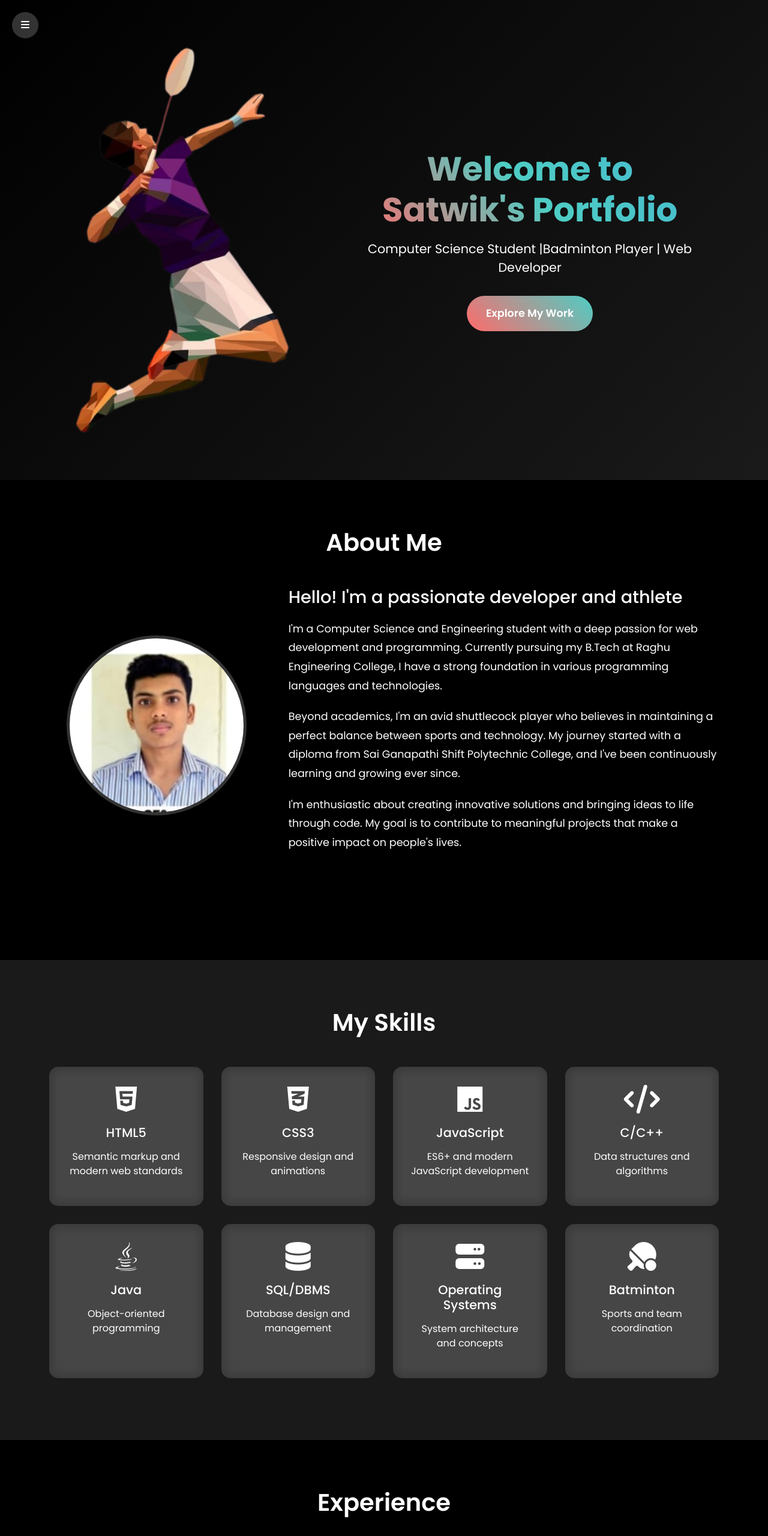
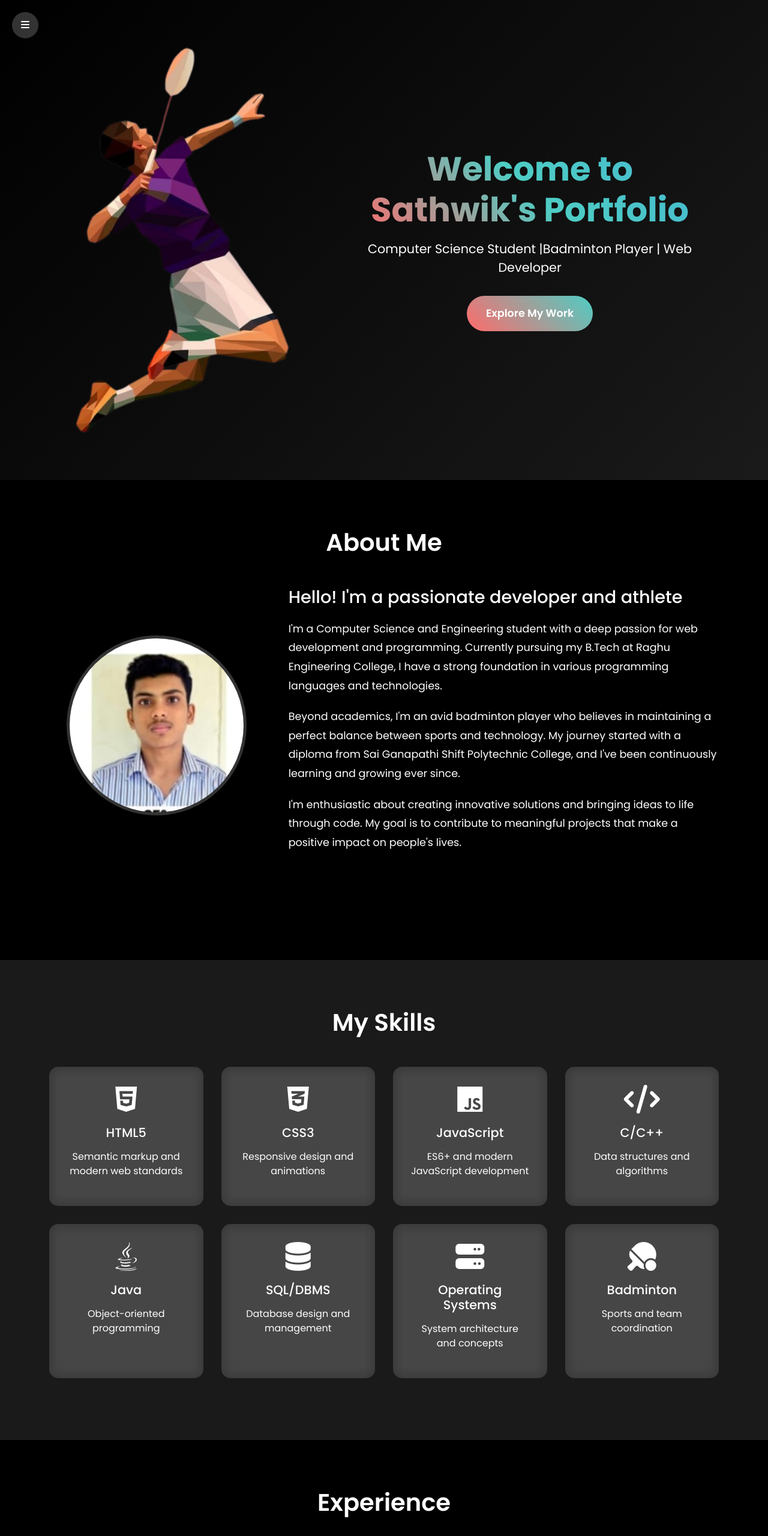
Before and after one commit to phanikumarkodukulla/satwick-porto, a plain HTML site: page index.html in a window 1280 px wide. Shown: the top 2560 px of the page at 60% size. Drawn offline with nearby package versions, Linux system fonts and the light colour scheme; some icons are missing.

Commit message:
Update index.html

```diff
--- a/index.html
+++ b/index.html
@@ -3,7 +3,7 @@
 <head>
     <meta charset="UTF-8">
     <meta name="viewport" content="width=device-width, initial-scale=1.0">
-    <title>Satwik's Portfolio</title>
+    <title>Sathwik's Portfolio</title>
 
     <!-- Bootstrap CSS -->
     <link href="https://cdnjs.cloudflare.com/ajax/libs/bootstrap/5.3.0/css/bootstrap.min.css" rel="stylesheet">
@@ -534,7 +534,7 @@
     <div class="sidebar" id="sidebar">
         <div class="sidebar-header">
             <img src="my-profile.jpg" alt="Profile">
-            <h5 style="color: white; margin-top: 10px;">Satwik</h5>
+            <h5 style="color: white; margin-top: 10px;">Sathwik</h5>
         </div>
         <ul class="sidebar-nav">
             <li><a href="#home"><i class="fas fa-home"></i>Home</a></li>
@@ -557,7 +557,7 @@
                 <img src="match.png" alt="Satwik playing shuttlecock" style = "background-color:transperant;"/>
             </div>
             <div class="landing-content">
-                <h1>Welcome to Satwik's Portfolio</h1>
+                <h1>Welcome to Sathwik's Portfolio</h1>
                 <p style = "color:white;">Computer Science Student |Badminton Player | Web Developer</p>
                 <a href="#about" class="btn btn-primary btn-lg">Explore My Work</a>
             </div>
@@ -578,7 +578,7 @@
                 <div class="about-text">
                     <h3>Hello! I'm a passionate developer and athlete</h3>
                     <p>I'm a Computer Science and Engineering student with a deep passion for web development and programming. Currently pursuing my B.Tech at Raghu Engineering College, I have a strong foundation in various programming languages and technologies.</p>
-                    <p>Beyond academics, I'm an avid shuttlecock player who believes in maintaining a perfect balance between sports and technology. My journey started with a diploma from Sai Ganapathi Shift Polytechnic College, and I've been continuously learning and growing ever since.</p>
+                    <p>Beyond academics, I'm an avid badminton player who believes in maintaining a perfect balance between sports and technology. My journey started with a diploma from Sai Ganapathi Shift Polytechnic College, and I've been continuously learning and growing ever since.</p>
                     <p>I'm enthusiastic about creating innovative solutions and bringing ideas to life through code. My goal is to contribute to meaningful projects that make a positive impact on people's lives.</p>
                 </div>
             </div>
@@ -627,7 +627,7 @@
                 </div>
                 <div class="skill-card">
                     <i class="fas fa-table-tennis"></i>
-                    <h4>Batminton</h4>
+                    <h4>Badminton</h4>
                     <p>Sports and team coordination</p>
                 </div>
             </div>
@@ -703,7 +703,7 @@
                     <div class="skill-card">
                         <i class="fas fa-trophy"></i>
                         <h4>Sports Achievements</h4>
-                        <p>Participated in various batminton tournaments and competitions</p>
+                        <p>Participated in various badminton tournaments and competitions</p>
                     </div>
                 </div>
             </div>
```
